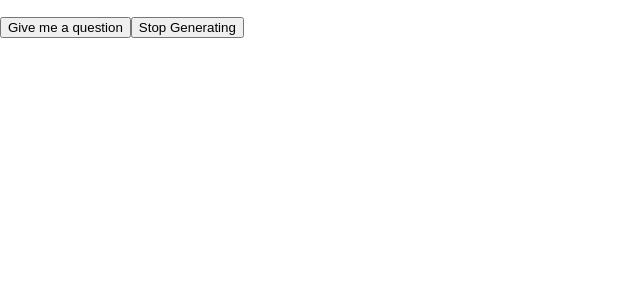
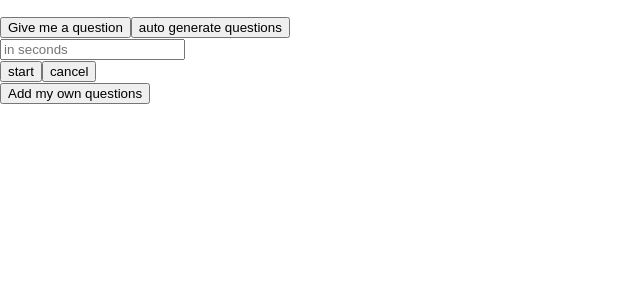
Before and after one commit to yuchida522/magic-hat, a React (Create React App) app: page / in a window 1280 px wide. Both pictures are taken after a click on the button "auto generate questions". Shown: the top 300 px of the page, without its empty margins (0-640 px from the left). Built offline with nearby package versions, Linux system fonts and the light colour scheme.

Commit message:
Add timer start/stop and add question features

```diff
--- a/src/App.js
+++ b/src/App.js
@@ -1,15 +1,20 @@
 import { React, useState, useEffect }  from 'react';
 import Button from './components/button'
+import Input from './components/input'
 import Questions from './questions'
 
 function App() {
 
   const [question, setQuestion] = useState('')
   const [icebreakers, setIceBreakers] = useState(Questions)
-  const [autoGenerate, setAutoGenerate] = useState(false)
+  const [toggle, setToggle] = useState(false)
+  const [toggleQuestionInput, setToggleQuestionInput] = useState(false)
   const [randomNumbers, setRandomNumbers] = useState([])
+  const [time, setTime] = useState(0)
+  const [start, setStart] = useState(false)
+  const [newQuestion, setNewQuestion] = useState('')
 
-  console.log(randomNumbers)
+  console.log(icebreakers)
   function randomNumber(){
     const randomNum = Math.floor(Math.random() * icebreakers.length)
     if (randomNumbers.length === icebreakers.length) {
@@ -19,7 +24,6 @@ function App() {
       return randomNumber()
     } else {
       setRandomNumbers([...randomNumbers, randomNum])
-      // console.log(randomNumbers)
       return randomNum
     }
   };
@@ -29,14 +33,54 @@ function App() {
     setQuestion(icebreakers[randomNum]);
 	};
 
+  function handleTime(e){
+    const timeInSeconds = (e.target.value) * 1000
+    setTime(timeInSeconds)
+  };
+  console.log(start, time)
+
+  useEffect(() => {
+    let interval
+    if (start) {
+      interval = setInterval(randomQuestion, time);
+    } else if (!start && time !== 0){
+      clearInterval(interval);
+    }
+    return () => clearInterval(interval)
+  }, [start, time])
+
+  function cancel(){
+    setToggle(false)
+    setTime(0)
+    setQuestion('')
+  }
+
+  function handleInput(e){
+    const newQuestion = e.target.value
+    setNewQuestion(newQuestion)
+  }
+
+  function addQuestion(){
+    setIceBreakers([...icebreakers, newQuestion]);
+  }
+
   return (
     <div className="App">
       <p>{question}</p>
       <Button onClick={() => randomQuestion()}>Give me a question</Button>
-      {!autoGenerate ?
-      (<Button onClick={() => setAutoGenerate(true)}>auto generate questions</Button>) : null}
-      {autoGenerate ?
-      (<Button onClick={() => setAutoGenerate(false)}>Stop Generating</Button>) : null}
+      <Button onClick={() => setToggle(true)}>auto generate questions</Button>
+      {toggle ?
+      (<div>
+        <Input placeholder="in seconds" onChange={(e) => handleTime(e)}/> <br/>
+        <Button onClick={() => setStart(!start)}>{!start ? ("start"): ("stop")}</Button>
+        <Button onClick={() => cancel()}>cancel</Button>
+       </div>) : null}
+      <Button onClick={() => setToggleQuestionInput(true)}>Add my own questions</Button>
+      {toggleQuestionInput ?
+      (<div><Input onChange={(e) => handleInput(e)} placeholder="ex. what is your darkest secret?"></Input>
+      <Button onClick={() => addQuestion()}>Add</Button>
+      <Button onClick={() => setToggleQuestionInput(false)}>close</Button>
+      </div>) : null}
     </div>
   );
 }
--- a/src/components/button.js
+++ b/src/components/button.js
@@ -1,4 +1,3 @@
-
 const Button = (props) => {
     return (
         <button onClick={props.onClick}>{props.children}</button>
--- /dev/null
+++ b/src/components/input.js
@@ -0,0 +1,7 @@
+const Input = (props) => {
+    return (
+        <input placeholder={props.placeholder} onChange={props.onChange} type="text"/>
+    )
+}
+
+export default Input
--- a/src/questions.js
+++ b/src/questions.js
@@ -8,7 +8,9 @@ const questions = [
 	"What are some of your favorite games to play?",
 	"What takes a lot of time but is totally worth it?",
 	"What is the most amazing fact you know?",
-	"What website or app doesn’t exist, but you really wish it did?"
+	"What website or app doesn’t exist, but you really wish it did?",
+	"What’s your favorite type of day? (weather, temp, etc.)",
+	"What is the most clever or funniest use of advertising you’ve seen?"
 ]
 
 export default questions
```
